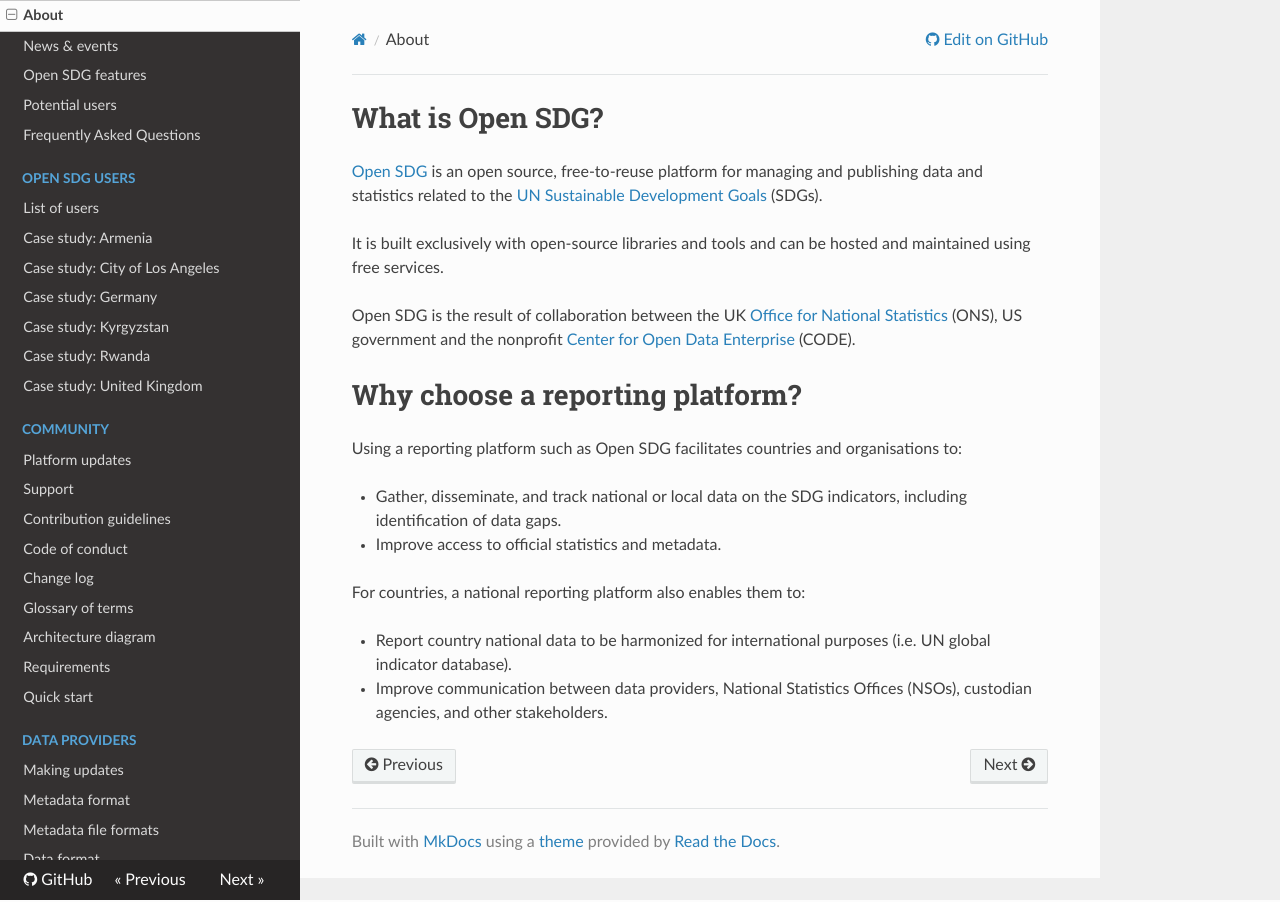
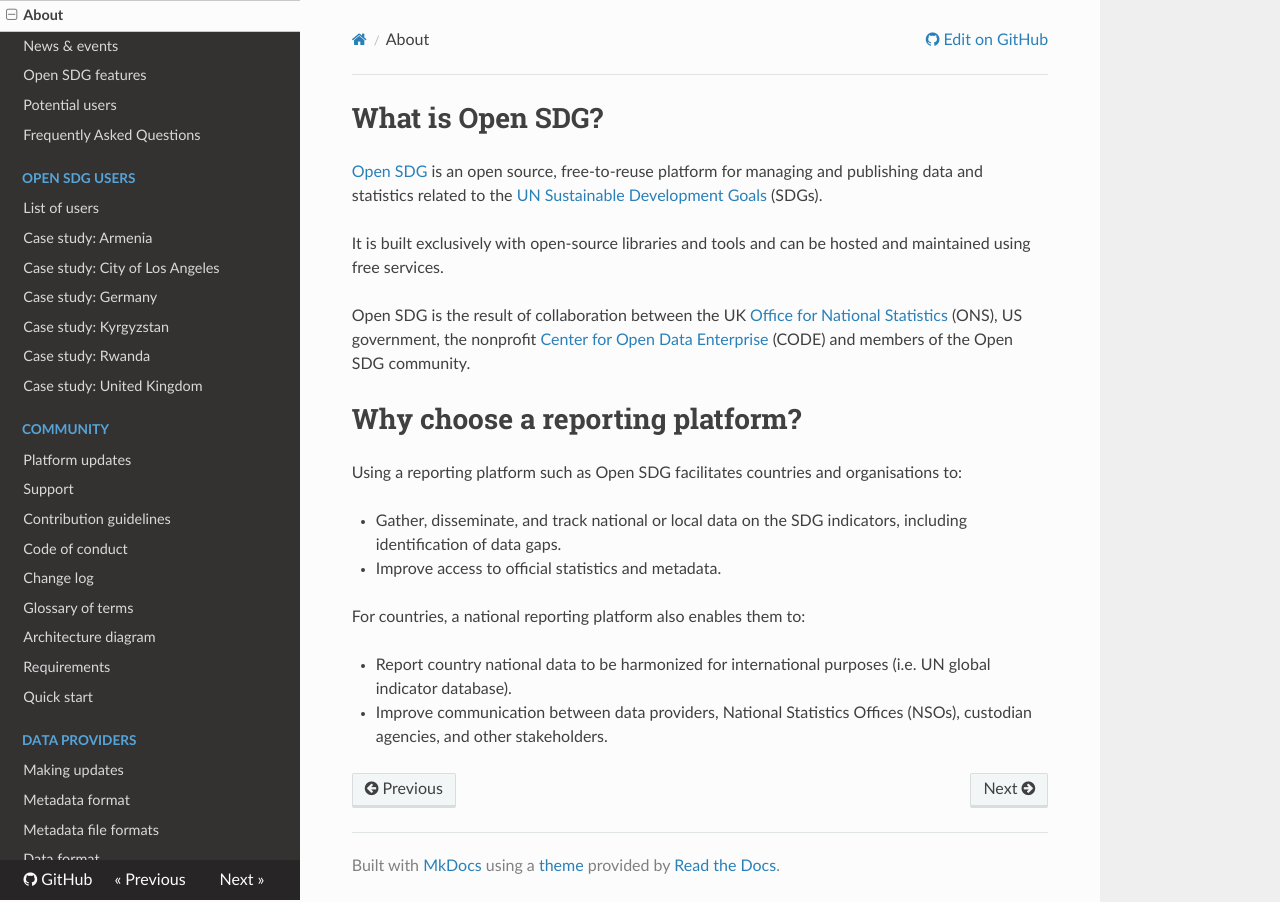
Before and after one commit to open-sdg/open-sdg, an MkDocs documentation site: the page built from docs/about.md, in a window 1280 px wide. Built offline with MkDocs 1.6.1, drawn with Linux system fonts in a browser that asks for light colours; nearby versions of some CDN libraries; old or Windows-style settings are respelled for this version of MkDocs.

Commit message:
Update about.md

```diff
--- a/docs/about.md
+++ b/docs/about.md
@@ -4,7 +4,7 @@
 
 It is built exclusively with open-source libraries and tools and can be hosted and maintained using free services.
 
-Open SDG is the result of collaboration between the UK [Office for National Statistics](https://www.ons.gov.uk/aboutus) (ONS), US government and the nonprofit [Center for Open Data Enterprise](https://www.opendataenterprise.org/) (CODE).
+Open SDG is the result of collaboration between the UK [Office for National Statistics](https://www.ons.gov.uk/aboutus) (ONS), US government, the nonprofit [Center for Open Data Enterprise](https://www.opendataenterprise.org/) (CODE) and members of the Open SDG community.
 
 # Why choose a reporting platform?
 
```
